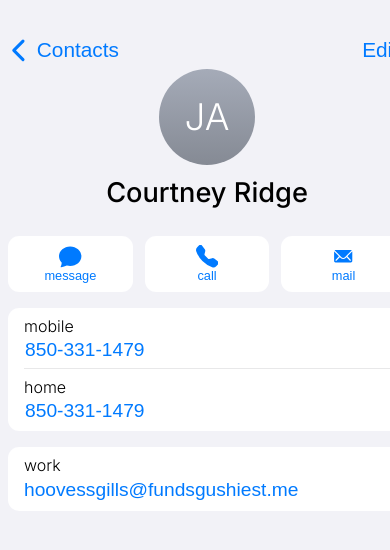
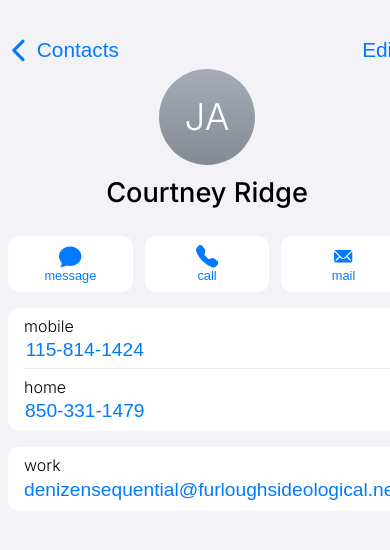
Before and after one commit to dararod/ios-contacts-clone, a React (Create React App) app: page /07dacef3-59b7-4ee3-92ea-5ab54c68197b in a window 390 px wide. Shown: the top 550 px of the page. Built offline with nearby package versions, Linux system fonts and the light colour scheme.

Commit message:
add: real phones and emails to createcontact component with useparams

```diff
--- a/src/components/ContactView/DataField/index.jsx
+++ b/src/components/ContactView/DataField/index.jsx
@@ -2,13 +2,13 @@ import React from 'react'
 
 import './DataField.css'
 
-export default function DataField() {
+export default function DataField( { contact } ) {
   return (
     <>
       <div className="data-field">
         <div className="data-field-mobile">
           <h4>mobile</h4>
-          <button>850-331-1479</button>
+          <button>{contact.phone}</button>
         </div>
         <div>
           <h4>home</h4>
@@ -17,7 +17,7 @@ export default function DataField() {
       </div>
       <div id="data-field-work">
         <h4>work</h4>
-        <button>hoovessgills@fundsgushiest.me</button>
+        <button>{contact.email}</button>
       </div>
     </>
   )
--- a/src/components/ContactView/index.jsx
+++ b/src/components/ContactView/index.jsx
@@ -31,7 +31,7 @@ export default function ContactsViewComponent() {
       </nav>
       <ContactAvatar contact={contact}/>
       <ContactButton />
-      <DataField />
+      <DataField contact={contact}/>
     </div>
   )
 }
```
